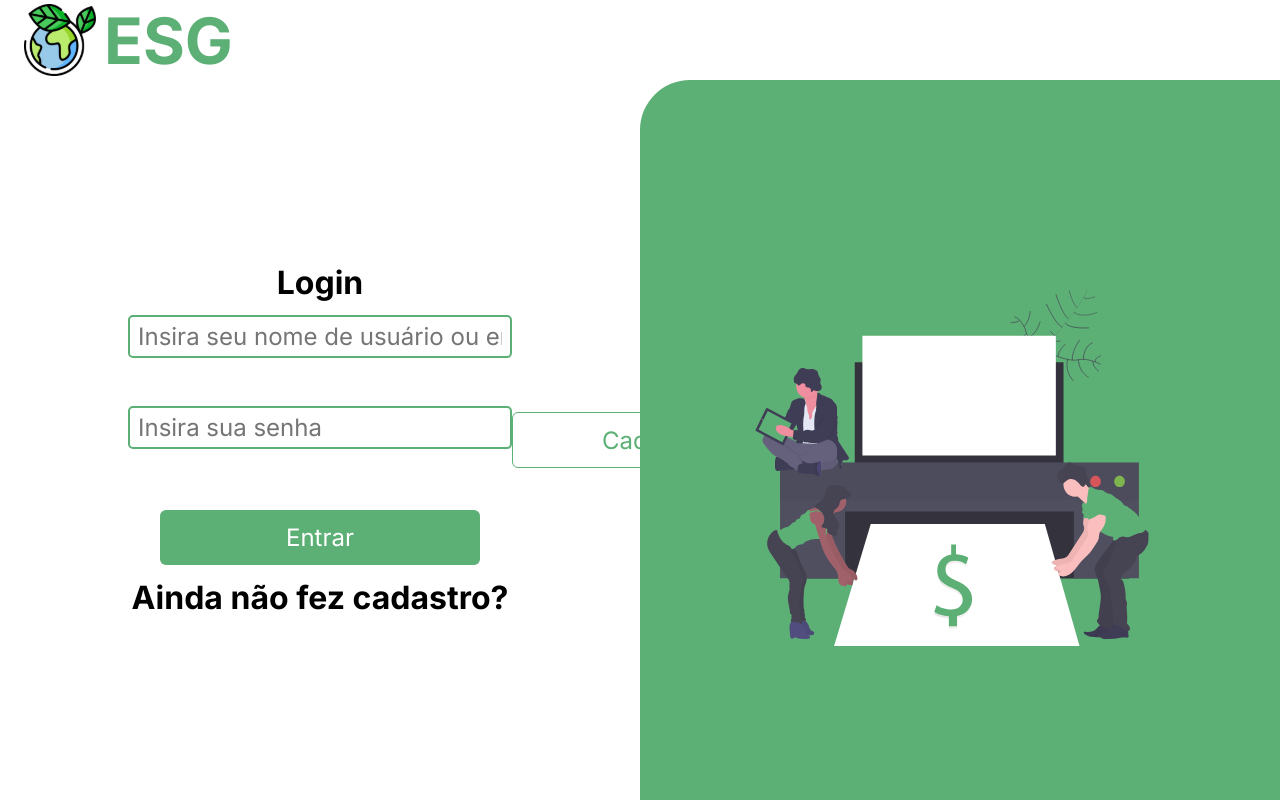
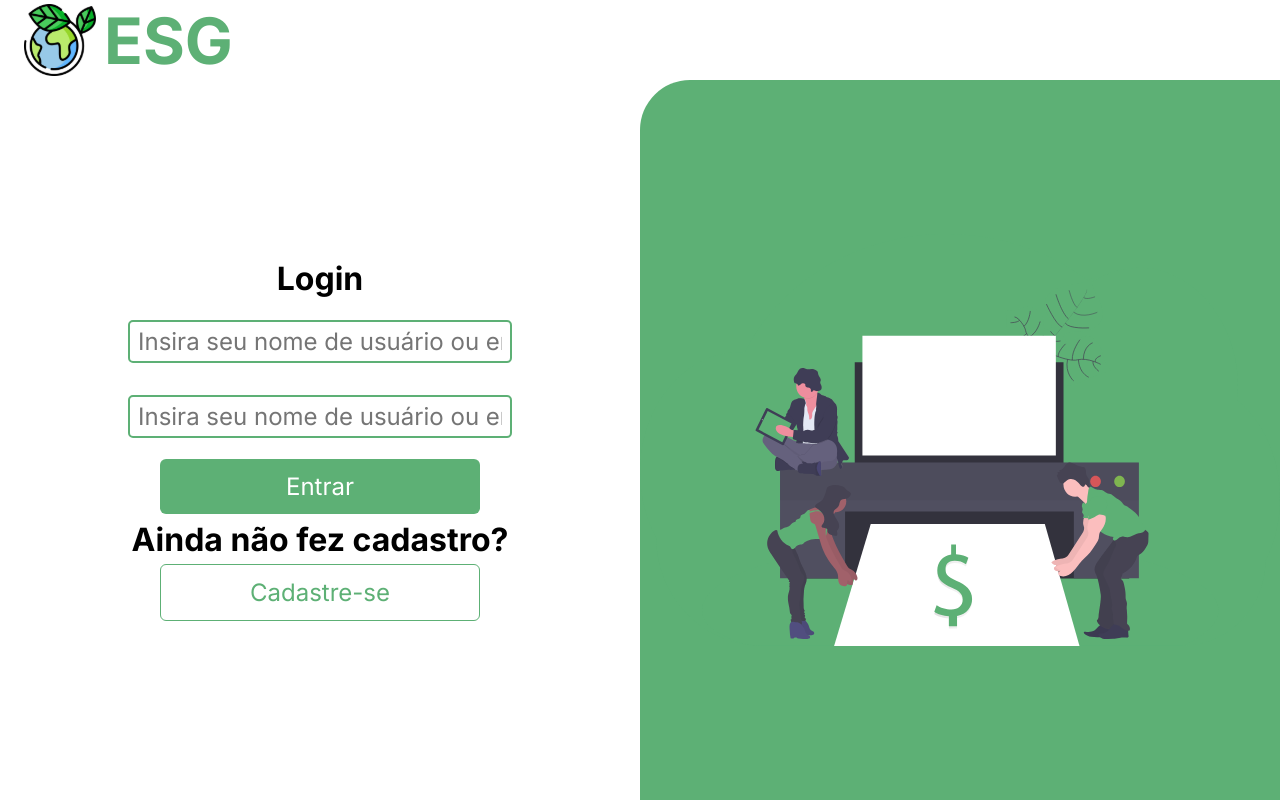
Before and after one commit to josersn/monorepo, a React (Create React App) app in the folder front-end/: page / in a window 1280 px wide. Built offline with nearby package versions, Linux system fonts and the light colour scheme.

Commit message:
validação concluida

```diff
--- a/front-end/package.json
+++ b/front-end/package.json
@@ -14,7 +14,8 @@
     "react-router-dom": "^6.3.0",
     "react-scripts": "5.0.0",
     "styled-components": "^5.3.5",
-    "web-vitals": "^2.1.0"
+    "web-vitals": "^2.1.0",
+    "yup": "^0.32.11"
   },
   "scripts": {
     "start": "react-scripts start",
--- a/front-end/src/pages/home/index.js
+++ b/front-end/src/pages/home/index.js
@@ -1,28 +1,77 @@
-import React from 'react';
+import React, { useState } from 'react';
 import { Link, useNavigate } from "react-router-dom";
 import { Container } from './styles';
 import Input from '../../components/input';
 import Button from '../../components/button';
+import { useFormik } from "formik";
+
+const validate = values => {
+
+  const errors = {};
+
+  if (values.username.length < 6) {
+    errors.username = "Usuário não existente";
+  }
+
+  if (values.password.length < 6) {
+    errors.password = "Senha incorreta";
+  }
+
+  return errors;
+};
+
+
 function Home(props) {
+
+      function formSubmit(e) {
+        e.preventDefault();
+        navigate("/formations");
+        props.loginFunction();
+      }
 
   const navigate = useNavigate();
 
-  function handleSubmit(e) {
-    e.preventDefault();
-    navigate("/formations");
-    props.loginFunction();
-  }
+
+  const formik = useFormik({
+    initialValues: {
+      username: "",
+      password: ""
+    },
+    validate,
+    onSubmit: e => {
+      formSubmit(e);
+    }
+
+  });
+
   return (
     <Container>
-      <form onSubmit={handleSubmit}>
+      <form onSubmit={formik.handleSubmit}>
 
         <h2>Login</h2>
 
         <div>
-          <Input phText="Insira seu nome de usuário ou email" type="text" required />
-          <Input phText="Insira sua senha" type="password" required />
+          <Input
+            id="username"
+            name="username"
+            type="text"
+            onChange={formik.handleChange}
+            value={formik.values.username}
+            phText="Insira seu nome de usuário ou email"
+            required />
+        {formik.errors.username ? <p className='erro'>{formik.errors.username}</p> : null}
+
+          <Input
+            id="password"
+            name="password"
+            type="password"
+            onChange={formik.handleChange}
+            value={formik.values.password}
+            phText="Insira seu nome de usuário ou email"
+            required />
+        {formik.errors.password ? <p className='erro'>{formik.errors.password}</p> : null}
+
         </div>
-
         <Button>Entrar</Button>
 
         <h2>Ainda não fez cadastro?</h2>
--- a/front-end/src/pages/home/styles.js
+++ b/front-end/src/pages/home/styles.js
@@ -6,6 +6,11 @@ export const Container = styled.div`
     justify-content: space-space-around;
     width: 100%;
     height: 90vh;
+
+    .erro {
+        color: red;
+        font-size: 1.2rem;
+    }
 
     form {
         margin: auto;
@@ -27,7 +32,7 @@ export const Container = styled.div`
             width: 100%;
 
             input {
-                margin-bottom: 3rem;
+                margin: 1rem 0;
                 width: 100%;
             }
         }
```
Also changed, not shown: 1 other file (tests, documents, lock files or other folders).
